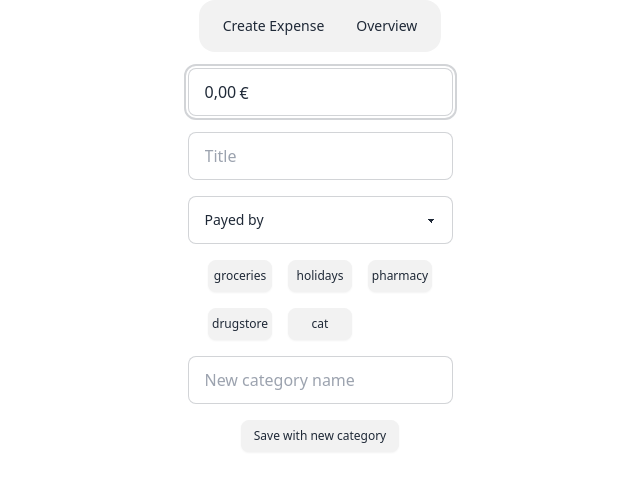
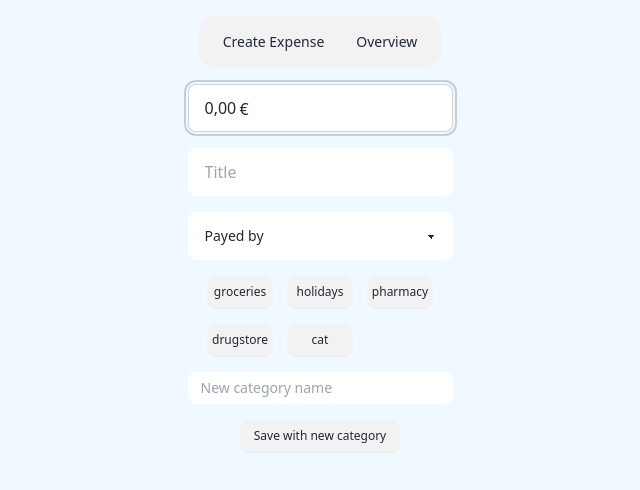
Before and after one commit to MrStobbart/lyrek, a SvelteKit app: page / in a window 1280 px wide. Shown: the top 490 px of the page, without its empty margins (320-960 px from the left). Built offline with nearby package versions, Linux system fonts and the light colour scheme; no server answers.

Commit message:
some styling

```diff
--- a/src/lib/NewExpense.svelte
+++ b/src/lib/NewExpense.svelte
@@ -71,8 +71,8 @@
 
 <div class="flex flex-col gap-4 items-center">
 	<CurrencyInput bind:cents={amount} />
-	<input class="input input-bordered w-full max-w-xs" bind:value={title} placeholder="Title" />
-	<select class="select select-bordered w-full max-w-xs" bind:value={by}>
+	<input class="input w-full max-w-xs" bind:value={title} placeholder="Title" />
+	<select class="select w-full max-w-xs" bind:value={by}>
 		<option disabled selected value="">Payed by</option>
 		<!-- TODO -->
 		<option value="marek">Marek</option>
@@ -95,7 +95,7 @@
 		{/each}
 	</div>
 	<input
-		class="input input-bordered w-full max-w-xs"
+		class="input w-full max-w-xs input-sm"
 		bind:value={category}
 		placeholder="New category name"
 	/>
--- a/src/routes/+layout.svelte
+++ b/src/routes/+layout.svelte
@@ -4,6 +4,7 @@
 	import Websocket from './Websocket.svelte';
 </script>
 
+<div class="h-screen bg-sky-50 p-4">
 	<div class="flex flex-col items-center justify-center gap-4">
 		<Menu />
 		<main>
@@ -11,3 +12,4 @@
 		</main>
 		<Websocket />
 	</div>
+</div>
--- a/src/routes/CurrencyInput.svelte
+++ b/src/routes/CurrencyInput.svelte
@@ -22,7 +22,7 @@
 		pattern="[0-9]+([\.,][0-9]+)?"
 		inputmode="numeric"
 		value={displayAmount}
-		class="input input-bordered w-full max-w-xs"
+		class="input w-full max-w-xs"
 		oninput={(event) => {
 			cents = displayAmountToCents(event.currentTarget.value);
 		}}
```
Lines whose indentation alone changed are shown as unchanged.
